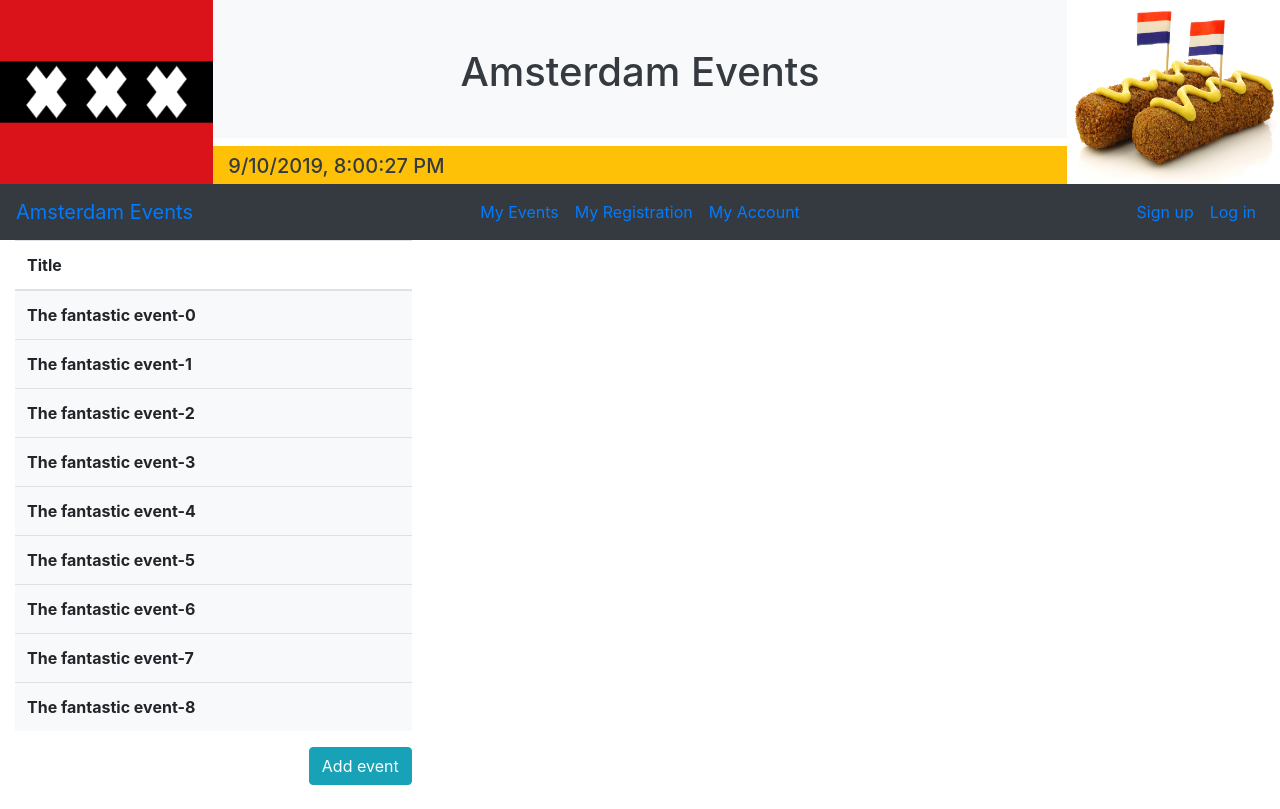
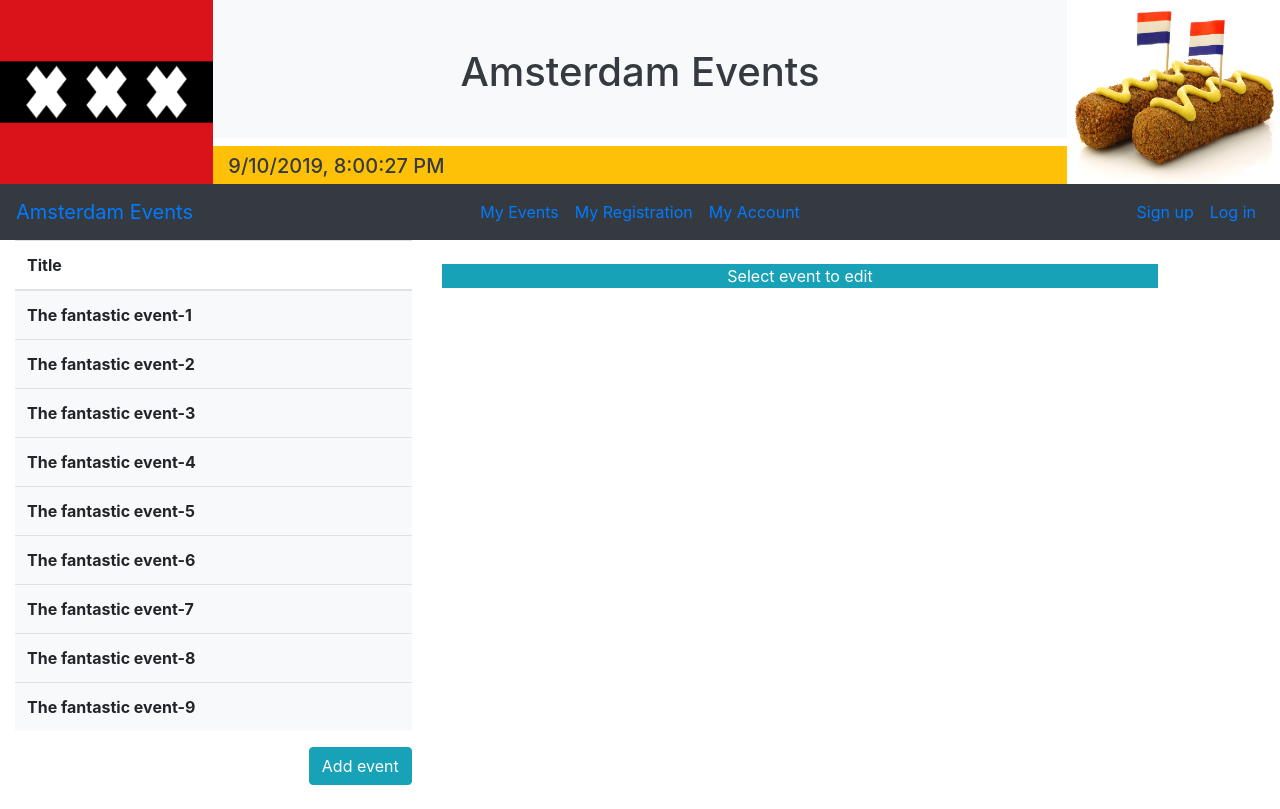
Before and after one commit to AbdulZor/Amsterdam-Events, an Angular app in the folder Amsterdam-Events/: page / in a window 1280 px wide. Built offline with nearby package versions, Linux system fonts and the light colour scheme.

Commit message:
Small changes
removed unnecessary code

```diff
--- a/Amsterdam-Events/src/app/components/events/detail2/detail2.component.ts
+++ b/Amsterdam-Events/src/app/components/events/detail2/detail2.component.ts
@@ -1,5 +1,5 @@
 import {Component, EventEmitter, Input, OnInit, Output} from '@angular/core';
-import {AEvent} from "../../../models/a-event";
+import {AEvent, AEventStatus} from "../../../models/a-event";
 
 @Component({
   selector: 'app-detail2',
@@ -16,8 +16,6 @@ export class Detail2Component implements OnInit {
   }
 
   ngOnInit() {
-    console.log("The editedEvent = " + this.editedEvent.title);
-    console.log(this.editedEvent.title);
   }
 
   deleteEvent(){
--- a/Amsterdam-Events/src/app/components/events/overview2/overview2.component.html
+++ b/Amsterdam-Events/src/app/components/events/overview2/overview2.component.html
@@ -9,7 +9,8 @@
         </thead>
         <tbody>
         <tr *ngFor="let event of aEvents; let i = index">
-          <th *ngIf="event != null" (click)="getEvent(event); setActive(i)" [ngClass]="i == activeIndex ? 'bg-info' : 'bg-light'">
+          <th *ngIf="event != null" (click)="setActive(i)"
+              [ngClass]="i == activeIndex ? 'bg-info' : 'bg-light'">
             {{ event.title }}</th>
         </tr>
         </tbody>
@@ -19,6 +20,9 @@
         (click)="addRandomAEvent()">Add event
       </button>
     </div>
+    <div class="col-lg-7 col-sm-12 mt-2" *ngIf="!selectedEvent">
+      <p class="text-center mt-3 badge-info">Select event to edit</p>
+    </div>
     <app-detail2 *ngIf="activeIndex != null" class="col-lg-7 col-sm-12 mt-2"
                  [editedEvent]="selectedEvent" (onSaveEvent)="onEventSave($event)"
                  (onDeleteEvent)="onEventDeleted($event)"
--- a/Amsterdam-Events/src/app/components/events/overview2/overview2.component.ts
+++ b/Amsterdam-Events/src/app/components/events/overview2/overview2.component.ts
@@ -27,19 +27,13 @@ export class Overview2Component implements OnInit {
   }
 
   addRandomAEvent() {
-    this.aEvents.push(new AEvent("The fantastic event-" + this.j++, AEvent.getRandomStatus(), this.randomDate(new Date(2019, 10, 1), new Date()),
+    this.aEvents.push(new AEvent("The fantastic event-" + ++this.j, AEvent.getRandomStatus(), this.randomDate(new Date(2019, 10, 1), new Date()),
       false, this.randomDate(new Date(2019, 10, 2), new Date()),
       (Math.random() * 15).toFixed(2), "NO DESCPRIPTION", (Math.random() * 100).toFixed()));
-    this.aEvent = this.aEvents[this.aEvents.length];
   }
 
   randomDate(start, end) {
     return new Date(start.getTime() + Math.random() * (end.getTime() - start.getTime()));
-  }
-
-  getEvent(getEvent: AEvent){
-    this.aEvent = getEvent;
-
   }
 
   setActive(index: number){
--- a/Amsterdam-Events/src/app/models/a-event.ts
+++ b/Amsterdam-Events/src/app/models/a-event.ts
@@ -1,6 +1,6 @@
 export class AEvent {
   title: string;
-  status: string;
+  status: AEventStatus;
   start: Date;
   IsTicketed: boolean;
   end: Date;
@@ -9,7 +9,7 @@ export class AEvent {
   maxParticipants: string;
 
 
-  constructor(title: string, status: string, start: Date, IsTicketed: boolean, end: Date, participationFee: string, description: string, maxParticipants: string) {
+  constructor(title: string, status: AEventStatus, start: Date, IsTicketed: boolean, end: Date, participationFee: string, description: string, maxParticipants: string) {
     this.title = title;
     this.status = status;
     this.start = start;
```
